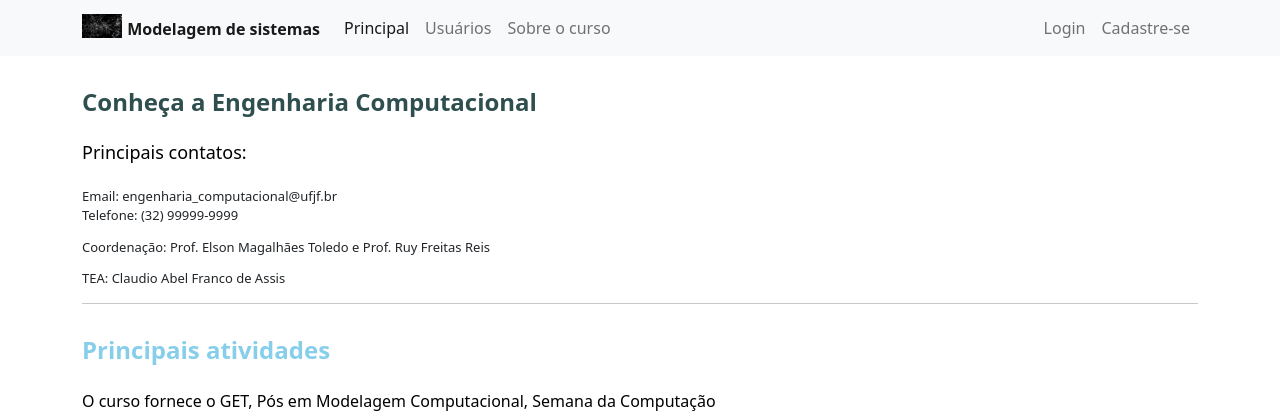
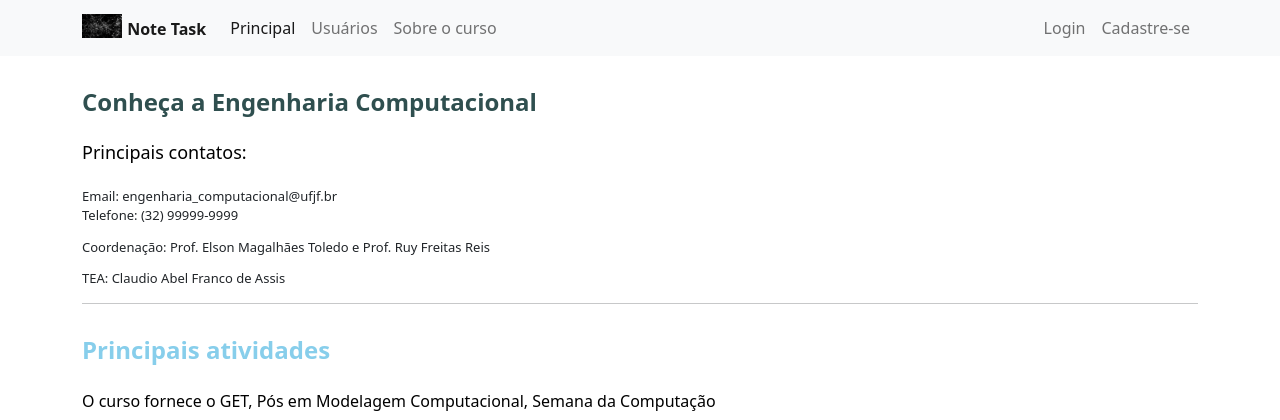
Before and after one commit to Ana-ovidio/System_modeling, a Flask app: page /contacts in a window 1280 px wide. Shown: the top 420 px of the page. Run offline with Flask 2, Linux system fonts and the light colour scheme.

```diff
--- a/general_system/routes.py
+++ b/general_system/routes.py
@@ -2,8 +2,6 @@
 home, contacts, users - Associated with the main pages. These functions are statics.
 register_login - Associated with pages if the user is not logged in the site.
 logout, my_profile, create_posts - Associated with restrict pages. A person just access if it has done the login.
-
-Ps: current_user is not used in this module. But it is necessary import it to use in the navbar.
 
 """
 
--- a/general_system/templates/navbar.html
+++ b/general_system/templates/navbar.html
@@ -3,7 +3,7 @@
     <a class="navbar-brand" href="#">
 
       <img src="{{ url_for('static', filename='image_navbar/network.jpg') }}" alt="" width="40" height="24" class="d-inline-block align-text-top">
-      <strong><font size="3">Modelagem de sistemas </font></strong>
+      <strong><font size="3">Note Task </font></strong>
     </a>
     <button class="navbar-toggler" type="button" data-bs-toggle="collapse" data-bs-target="#navbarSupportedContent" aria-controls="navbarSupportedContent" aria-expanded="false" aria-label="Toggle navigation">
       <span class="navbar-toggler-icon"></span>
```
Also changed, not shown: README.md, general_system/DataBase_modeling_systems.db, 2 other files.
